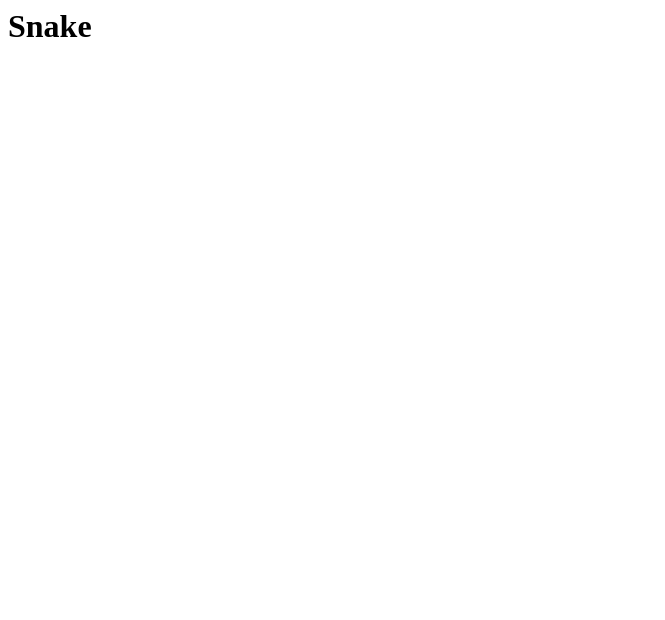
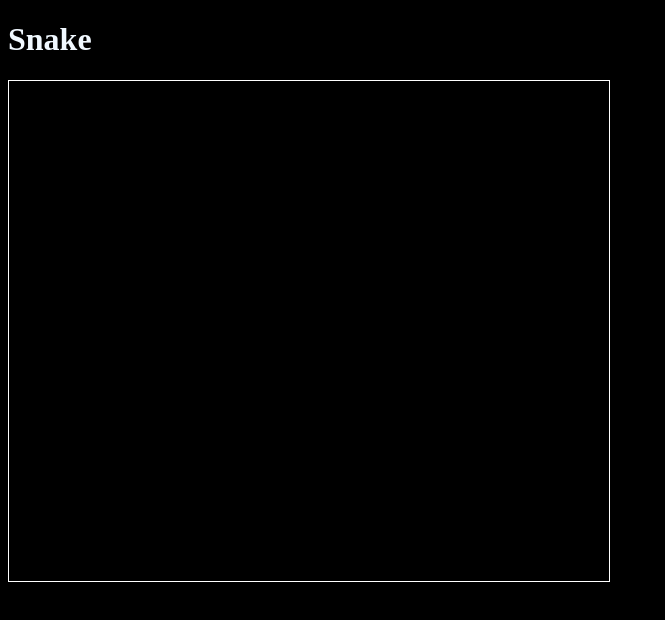
Before and after one commit to AhmarBaig/snakegame, a plain HTML site: page index.html in a window 1280 px wide. Shown: the whole page, without its empty margins (0-665 px from the left). Drawn offline with Linux system fonts and the light colour scheme.

Commit message:
Making the canvas and learning javascript animation. Getting rid of stylesheet, since it is pretty useless for this game

```diff
--- a/index.html
+++ b/index.html
@@ -1,9 +1,13 @@
+<!DOCTYPE html>
 <html>
   <head>
     <title>Snake Game</title>
   </head>
 
-  <body>
-    <h1>Snake<h1>
+  <body style="background-color: #000000;">
+
+    <h1 style="color: aliceblue;">Snake</h1>
+    <canvas id="Screen" width="600" height="500" style="border:1px solid #FFFFFF"></canvas>
+    <script src="/snake.js"></script>
   </body>
 </html>
--- a/snake.js
+++ b/snake.js
@@ -1 +1,7 @@
 console.log("Snake Game");
+
+var canvas = document.getElementById("Screen");
+var ctx = canvas.getContext("2d");
+
+ctx.fillStyle = "black";
+ctx.fillRect(0, 0, canvas.width, canvas.height);
```
Also changed, not shown: stylesheet.css (deleted).
